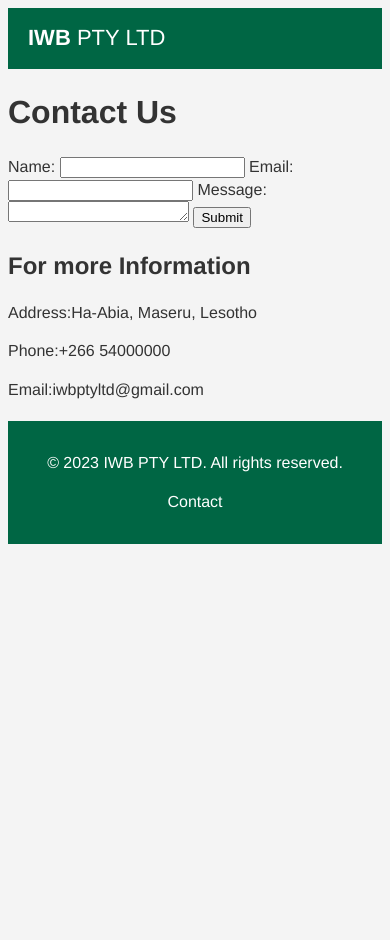
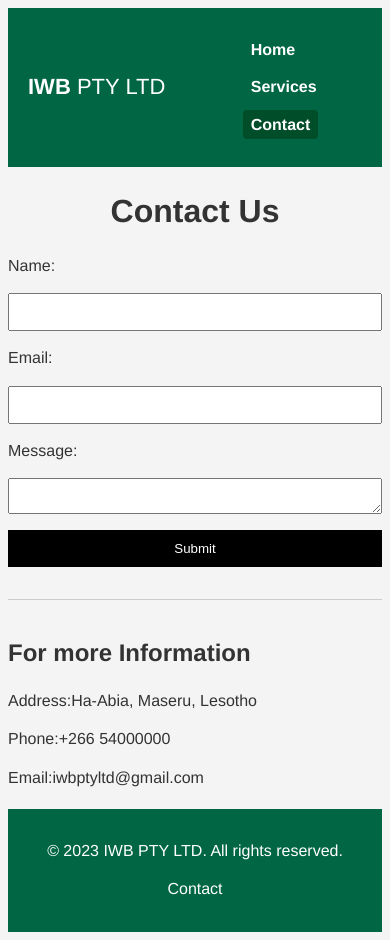
Before and after one commit to hlaksleche-sketch/IWB-PTY-LTD, a plain HTML site: page contact.html in a window 390 px wide. Before the commit the page ends 844 px from the top, so only its background shows below. Drawn offline with Linux system fonts and the light colour scheme.

Commit message:
Refactor CSS for improved structure and readability

```diff
--- a/style.css
+++ b/style.css
@@ -4,20 +4,17 @@ body {
   color: #333;
   line-height: 1.4;
 }
-
 header {
   background-color: #006644;
   color: white;
   padding: 15px 20px;
 }
-
 .header-inner {
   display: flex;
   justify-content: space-between;
   align-items: center;
   flex-wrap: wrap;
 }
-
 .logo {
   font-size: 22px;
   font-weight: bold;
@@ -26,7 +23,6 @@ header {
 .logo span {
   font-weight: normal;
 }
-
 nav ul {
   list-style: none;
   display: flex;
@@ -45,7 +41,6 @@ nav ul li a:hover,
 nav ul li a.active {
   background-color: #004d2a;
 }
-
 .hero h1 {
   color: #004d2a;
   font-size: 26px;
@@ -55,7 +50,6 @@ nav ul li a.active {
 .hero p {
   margin-bottom: 20px;
 }
-
 .btn {
   display: inline-block;
   background-color: #006644;
@@ -64,11 +58,9 @@ nav ul li a.active {
   text-decoration: none;
   border-radius: 6px;
 }
-
 .btn:hover {
   background-color: #004d2a;
 }
-
 .content-flex {
   display: flex;
   flex-wrap: wrap;
@@ -78,7 +70,6 @@ nav ul li a.active {
   padding: 20px;
   border-radius: 8px;
 }
-
 .content-flex div {
   flex: 1;
   min-width: 250px;
@@ -86,7 +77,6 @@ nav ul li a.active {
   padding: 15px;
   border-radius: 8px;
 }
-
 footer {
   text-align: center;
   padding: 15px;
@@ -101,42 +91,44 @@ footer a {
 }
 @media (max-width: 700px) {
   nav ul {
-    display: none;
     flex-direction: column;
     align-items: flex-start;
-    gap: 10px;
-    width: 100%;
-    background-color: #006644;
-    padding: 20px 10px;
   }
-
-  nav ul li a {
-    padding: 10px 15px;
-    text-align: left;
-    width: 100%;
+ .content-flex {
+    flex-direction: column;
   }
-
-  nav ul li a:hover {
-    background-color: #004d2a;
-  }
-
-  nav.active ul {
-    display: flex;
-  }
-
   .hero {
-    padding: 30px 10px;
-  }
+    padding: 30px 10px;}
+    .contact{
+      font-family: Helvetica;
+h1 {
+  text-align: center;
 }
 
-.icon {
-  display: none;
+.contact-form {
+  display: flex;
+  flex-direction: column;
+  gap: 1rem;
+}
+
+.contact-form input,
+.contact-form textarea {
+  padding: 0.5rem;
+  font-size: 1rem;
+  width: 100%;
+  box-sizing: border-box;
+}
+
+.contact-form button {
+  background-color: #000;
+  color: white;
+  padding: 0.7rem;
+  border: none;
   cursor: pointer;
 }
 
-@media (max-width: 700px) {
-  .icon {
-    display: block;
-    font-size: 30px;
-    color: white;
-  }
+.company-info {
+  margin-top: 2rem;
+  padding-top: 1rem;
+  border-top: 1px solid #ccc;
+}
```
